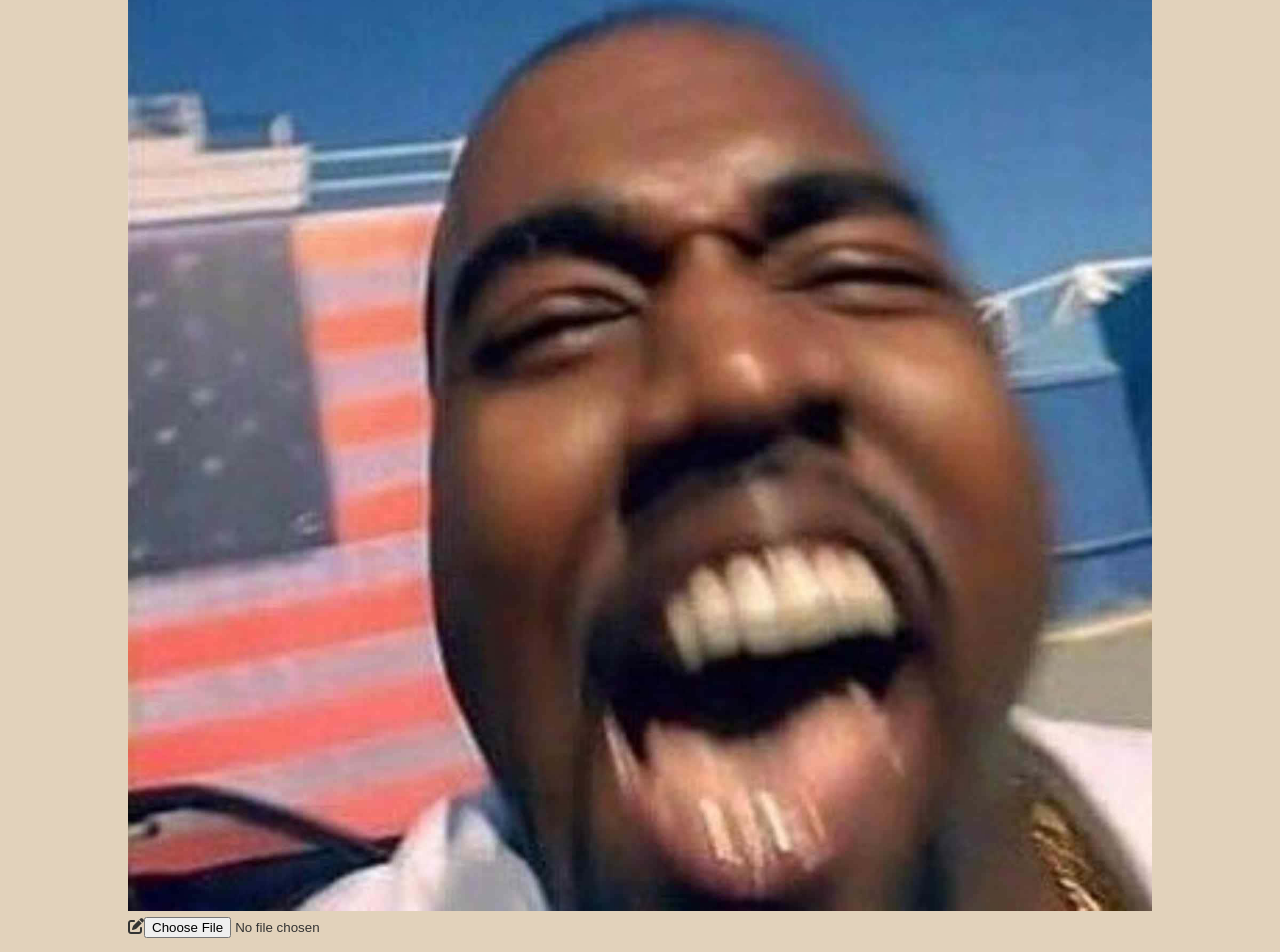
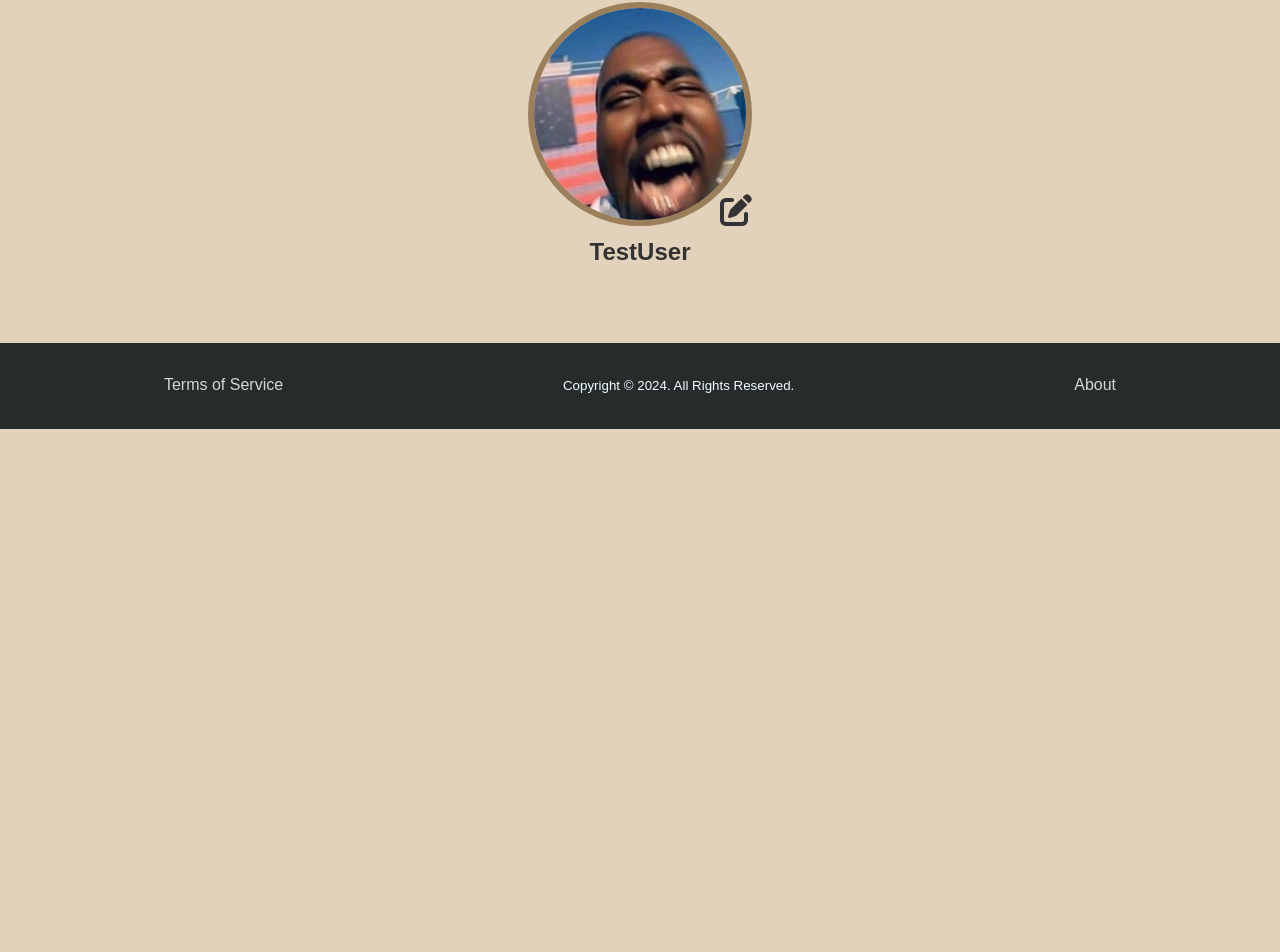
Before and after one commit to DeathlessKraken/fantasy-recipe-book, a React (Vite) app in the folder client/: page /user/ThreeSheets in a window 1280 px wide. Shown: the part 214-1166 px from the top of the page. After the commit the page ends 1040 px from the top, so only its background shows below. Built offline with nearby package versions, Linux system fonts and the light colour scheme.

Commit message:
initial userprofile page design, no form

```diff
--- a/client/src/pages/UserProfile.jsx
+++ b/client/src/pages/UserProfile.jsx
@@ -1,9 +1,15 @@
 import { Link } from 'react-router-dom';
+import { useState } from 'react';
 import styles from '../styles/userprofile.module.css';
 
 import Avatar from '../images/Avatar0.jpg';
 
 export default function UserProfile() {
+  const [avatar, setAvatar] = useState('');
+
+  function handleFileChange (event) {
+    setAvatar(event.target.files[0]);
+  }
 
   return (
     <section>
@@ -16,9 +22,10 @@ export default function UserProfile() {
           </div>
           <form className={styles.avatar_form}>
             <label htmlFor="avatar"><i className="fa-solid fa-pen-to-square"></i></label>
-            <input type="file" name='avatar' id='avatar' />
+            <input type="file" name='avatar' id='avatar' onChange={handleFileChange} accept='png, jpg, jpeg'/>
           </form>
         </div>
+        <h1>TestUser</h1>
       </div>
     </section>
   );
--- a/client/src/styles/userprofile.module.css
+++ b/client/src/styles/userprofile.module.css
@@ -0,0 +1,42 @@
+.userprofile {
+    margin-top: 5em;
+    display: flex;
+    flex-direction: column;
+    align-items: center;
+    gap: 1em;
+}
+
+.userprofile_details {
+    position: relative;
+    display: flex;
+    align-items: center;
+    gap: 1em;
+}
+
+.avatar_form {
+    position: absolute;
+    display: flex;
+    font-size: 2em;
+    bottom: 0;
+    right: 0;
+}
+
+.avatar_form > input {
+    width: 0;
+    height: 0;
+}
+
+.userprofile > a {
+    width: fit-content;
+    background-color: azure;
+    padding: 0.6em 1em;
+    border-radius: 8px;
+}
+
+.avatar {
+    width: 14em;
+    aspect-ratio: 1/1;
+    overflow: hidden;
+    border-radius: 50%;
+    border: 6px solid var(--bg-color-2);
+}
```
